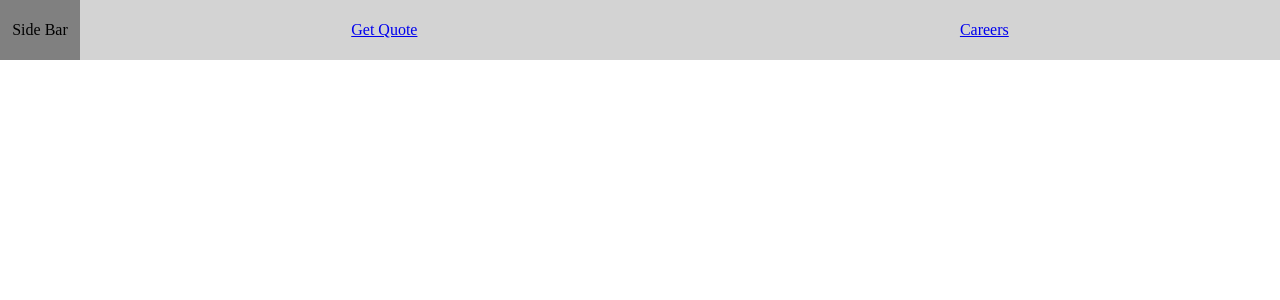
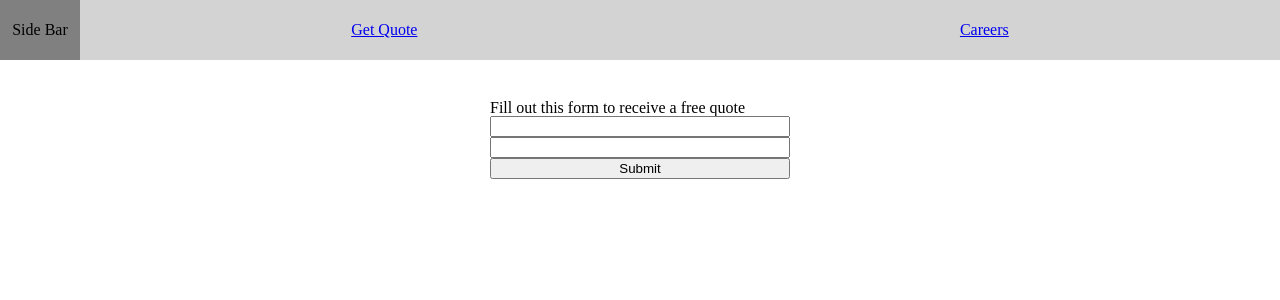
Before and after one commit to Carenelizabeth/stantech, a React (Create React App) app: page /form/quote in a window 1280 px wide. Shown: the top 300 px of the page. Built offline with nearby package versions, Linux system fonts and the light colour scheme.

Commit message:
skeleton quote and career forms

```diff
--- a/src/App/App.js
+++ b/src/App/App.js
@@ -2,6 +2,7 @@ import React, { Component } from 'react';
 import {BrowserRouter as Router, Route, Switch} from 'react-router-dom';
 import './App.css';
 import HomeWrapper from '../Home/home-wrapper';
+import Forms from '../Forms/forms';
 import TopNav from '../TopNav/top-nav';
 import SideNav from '../SideNav/side-nav';
 
@@ -15,6 +16,7 @@ class App extends Component {
           <main>
             <Switch>
               <Route exact path='/' component={HomeWrapper} />
+              <Route path='/form' component={Forms} />
             </Switch>
           </main>
         </div>
--- /dev/null
+++ b/src/Forms/career.jsx
@@ -0,0 +1,14 @@
+import React from 'react';
+
+export default function Career(props){
+    return(
+        <div className="career-form-wrapper form-wrapper">
+            <form>
+                <h2>We are always looking for good people</h2>
+                <input type="text"></input>
+                <input type="text"></input>
+                <button type="submit">Submit</button>
+            </form>
+        </div>
+    )
+}
--- /dev/null
+++ b/src/Forms/forms.css
@@ -0,0 +1,16 @@
+.form-page{
+    width: 100%;
+    height: 100%;
+    display: flex;
+    justify-content: center;
+}
+
+.form-wrapper{
+    width: 300px;
+    margin-top: 40px;
+}
+
+form{
+    display: flex;
+    flex-direction: column;
+}
--- /dev/null
+++ b/src/Forms/forms.jsx
@@ -0,0 +1,16 @@
+import React from 'react';
+import {Route, Switch} from 'react-router-dom';
+import Quote from './quote';
+import Career from './career';
+import './forms.css';
+
+export default function Forms(props){
+    return(
+        <div className="form-page">
+            <Switch>
+                <Route exact path='/form/quote' component={Quote} />
+                <Route exact path='/form/employment' component={Career} />
+            </Switch>
+        </div>
+    )
+}
--- /dev/null
+++ b/src/Forms/quote.jsx
@@ -0,0 +1,14 @@
+import React from 'react';
+
+export default function Quote(props){
+    return(
+        <div className="quote-form-wrapper form-wrapper">
+            <form>
+                <h2>Fill out this form to receive a free quote</h2>
+                <input type="text"></input>
+                <input type="text"></input>
+                <button type="submit">Submit</button>
+            </form>
+        </div>
+    )
+}
--- a/src/index.css
+++ b/src/index.css
@@ -49,6 +49,10 @@ table {
  /*begin custom CSS*/
  *{box-sizing: border-box}
 
+ main{
+  height: calc(100vh - 60px);
+ }
+
  p, blockquote{
    font-family: sans-serif;
    line-height: 1.4;
```
